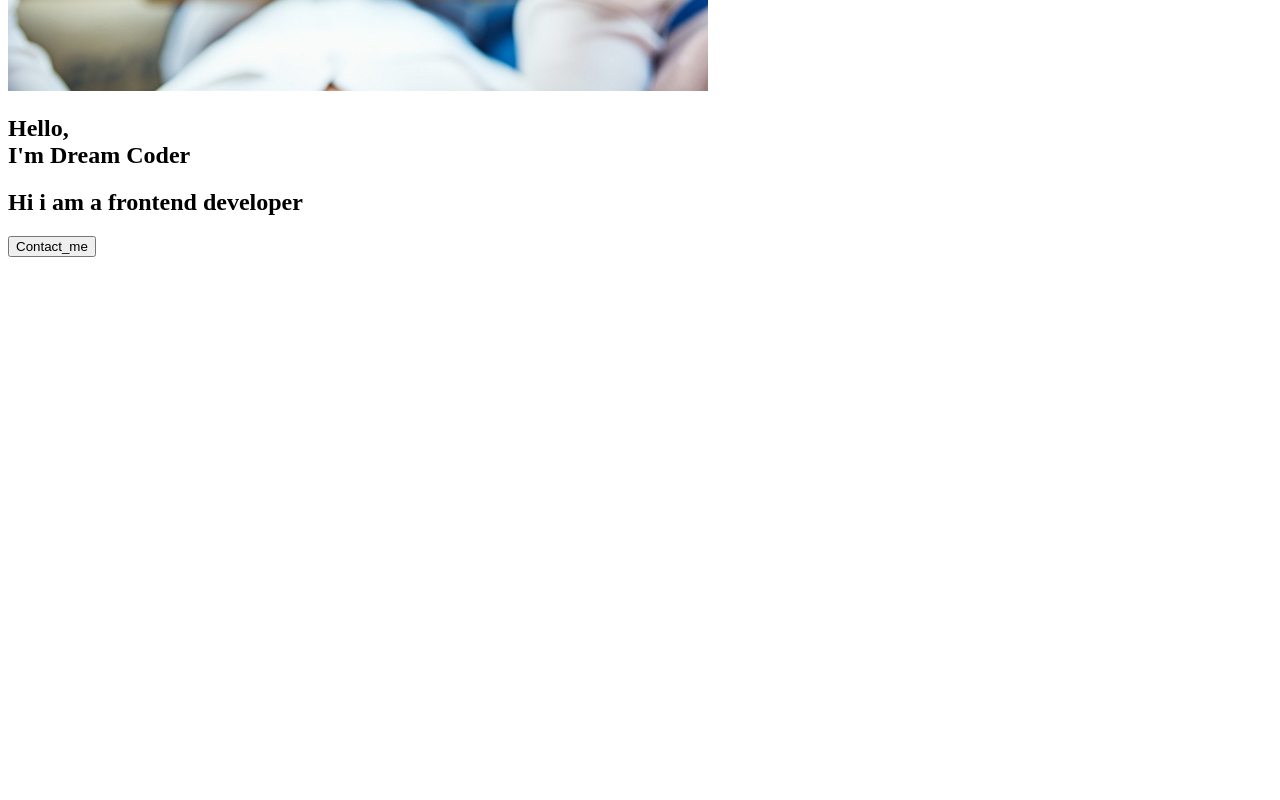
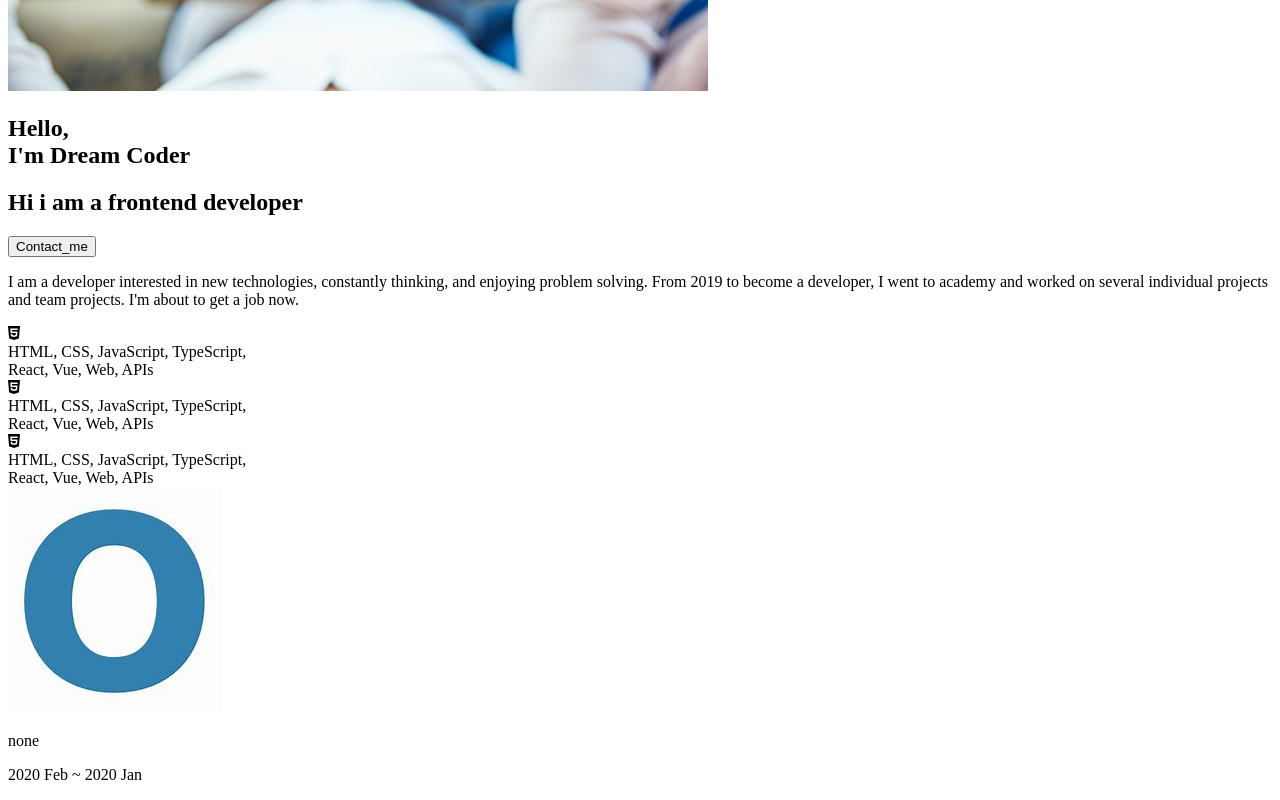
Before and after one commit to wonse2001/web, a plain HTML site: page index.html in a window 1280 px wide. Shown: the part 542-1342 px from the top of the page. Before the commit the page ends 807 px from the top, so only its background shows below. Drawn offline with Linux system fonts and the light colour scheme.

Commit message:
HTML : About me

```diff
--- a/index.html
+++ b/index.html
@@ -41,15 +41,80 @@
         <h2 class="home_description">Hi i am a frontend developer</h2>
         <button class="home_contact">Contact_me</button>
     </section>
+
     <!-- about-->
-    <section id = about></section>
+    <section id = about>
+        <p>
+         I am a developer interested in new technologies, constantly thinking, and enjoying problem solving.
+        From 2019 to become a developer, I went to academy and worked on several individual projects and team projects.
+        I'm about to get a job now.
+        </p>
+        <div class="about_majors">
+            <div class="major">
+                <div class="major_icon">
+                    <i class="fab fa-html5"></i>
+                </div>
+                <div class="major_title"Front-end</div>
+                <div class="major_description">
+                    HTML, CSS, JavaScript, TypeScript,
+                    <br/>React, Vue, Web, APIs
+                </div>
+                </div>
+            </div>
+            <div class="major">
+                 <div class="major_icon">
+                    <i class="fab fa-html5"></i>
+                  </div>
+                <div class="major_title"Front-end</div>
+                <div class="major_description">
+                    HTML, CSS, JavaScript, TypeScript,
+                    <br/>React, Vue, Web, APIs
+                </div>
+                </div>
+            </div>
+            <div class="major">
+                <div class="major_icon">
+                    <i class="fab fa-html5"></i>
+                </div>
+                <div class="major_title"Front-end</div>
+                <div class="major_description">
+                    HTML, CSS, JavaScript, TypeScript,
+                    <br/>React, Vue, Web, APIs
+                </div>
+                </div>
+            </div>
+        </div>
+        <div class="about_jobs">
+            <div class="job">
+                <img
+                src="images/jobs/OIP.jfif"
+                alt="KG itbank"
+                class="job"
+                />
+                <p class="job_name">none</p>
+                <p class="job_period">2020 Feb ~ 2020 Jan</p>
+            </div>
+            <div class="job"></div>
+        </div>
+    </section>
+
     <!-- skills-->
-    <section id = skills></section>
+    <section id = skills
+    ></section>
+
     <!-- work-->
-    <section id ="work"></section>
+    <section id ="work">
+
+    </section>
+
     <!-- testimonials-->
-    <section id="testimonials"></section>
+    <section id="testimonials">
+
+    </section>
+
     <!-- contact-->
-    <section id="contact"></section>
+    <section id="contact">
+
+    </section>
 </body>
 </html>
```
Also changed, not shown: images/jobs/OIP.jfif (added), images/jobs/logo_og.jpg (added).
